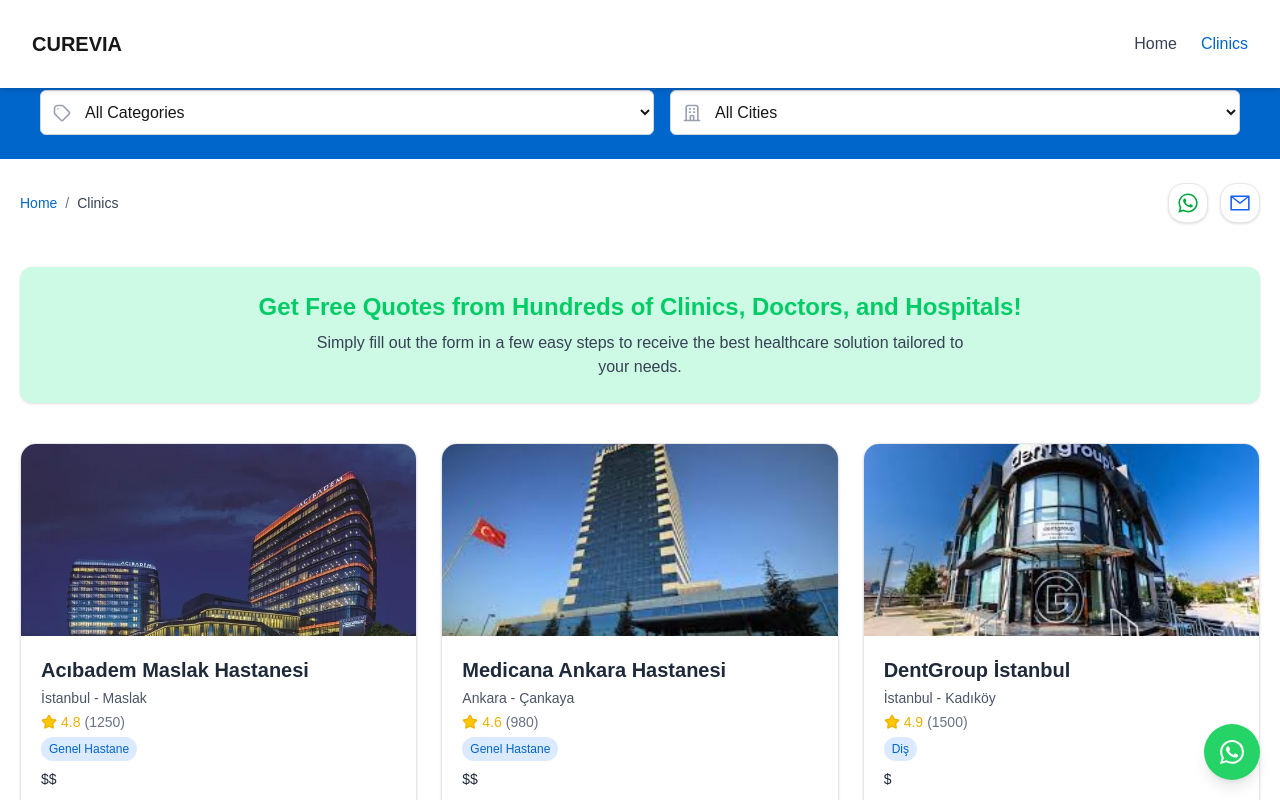
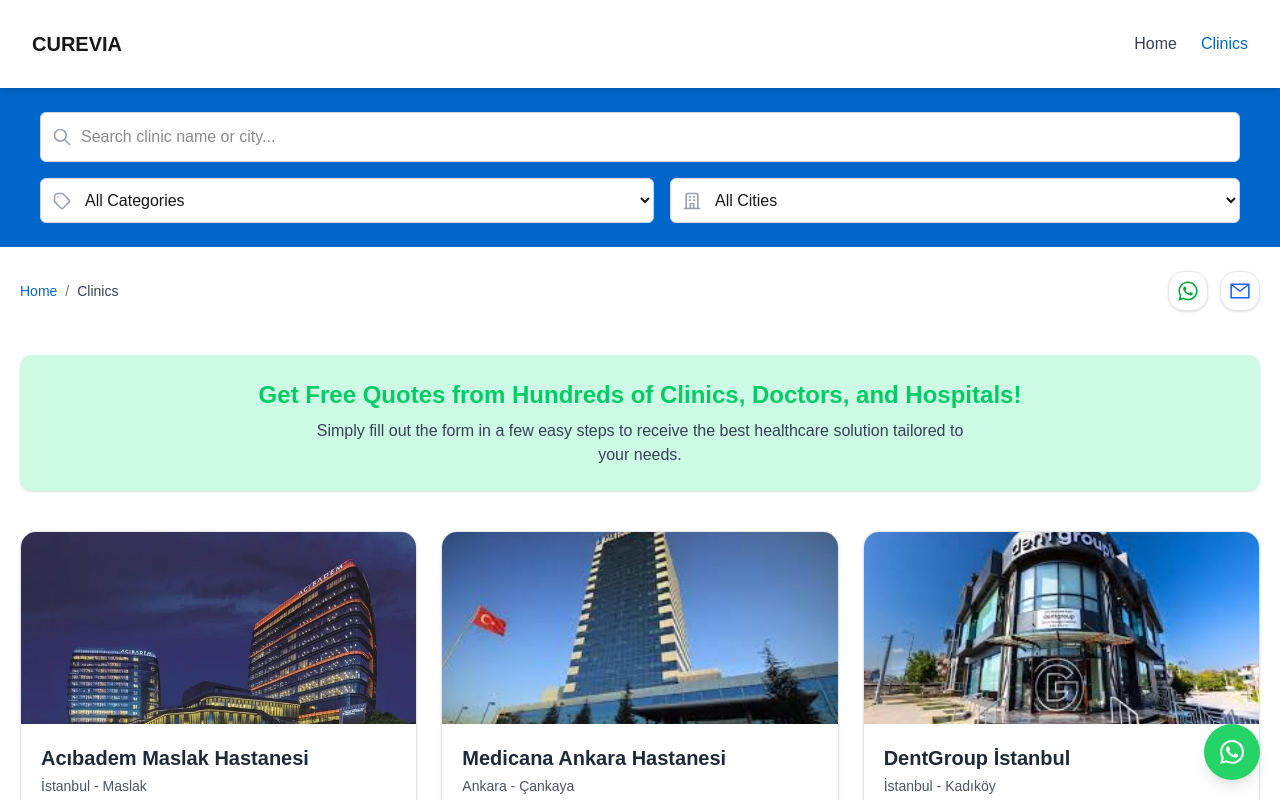
Before and after one commit to Luchhass/Curevia, a Next.js app: page /clinics in a window 1280 px wide. Shown: the top 800 px of the page. Built offline with nearby package versions, Linux system fonts and the light colour scheme.

Commit message:
SearchFilters styling fixes

```diff
--- a/src/components/SearchFilters.tsx
+++ b/src/components/SearchFilters.tsx
@@ -79,7 +79,7 @@
   }, [category, city, search]);
 
   return (
-    <div className="w-full bg-[#0066CC] py-6 px-5 sm:px-10 mb-6 flex flex-col gap-4 mx-auto max-w-7xl">
+    <div className="w-full bg-[#0066CC] py-6 px-5 sm:px-10 mb-6 flex flex-col gap-4 mx-auto max-w-7xl mt-22">
       <div className="relative w-full">
         <div className="absolute left-3 top-1/2 -translate-y-1/2 text-gray-400 pointer-events-none">
           <SearchIcon />
```
